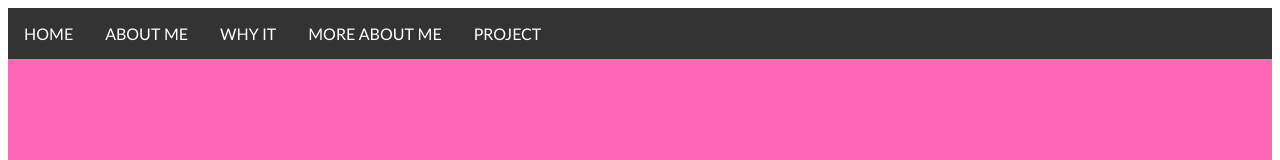
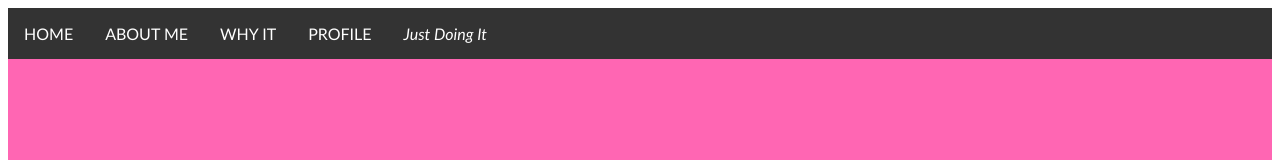
Before and after one commit to kylie-copeland/my-profile, a plain HTML site: page index.html in a window 1280 px wide. Shown: the top 160 px of the page. Drawn offline with Linux system fonts and the light colour scheme.

Commit message:
Update index.html

```diff
--- a/index.html
+++ b/index.html
@@ -55,8 +55,8 @@ top: 0;
 <li><a href="#HOME">HOME</a></li>
 <li><a href="#ABOUT ME">ABOUT ME</a></li>
 <li><a href="#WHY IT">WHY IT</a></li>
-<li><a href="#MORE ABOUT ME">MORE ABOUT ME</a></li>
-<li><a href="#PROJECT">PROJECT</a></li>
+<li><a href="#PROFILE">PROFILE</a></li>
+<li><a href="#JUST DOING IT"><i>Just Doing It</i></a></li>
 </ul>
 </head>
 <body>
```
